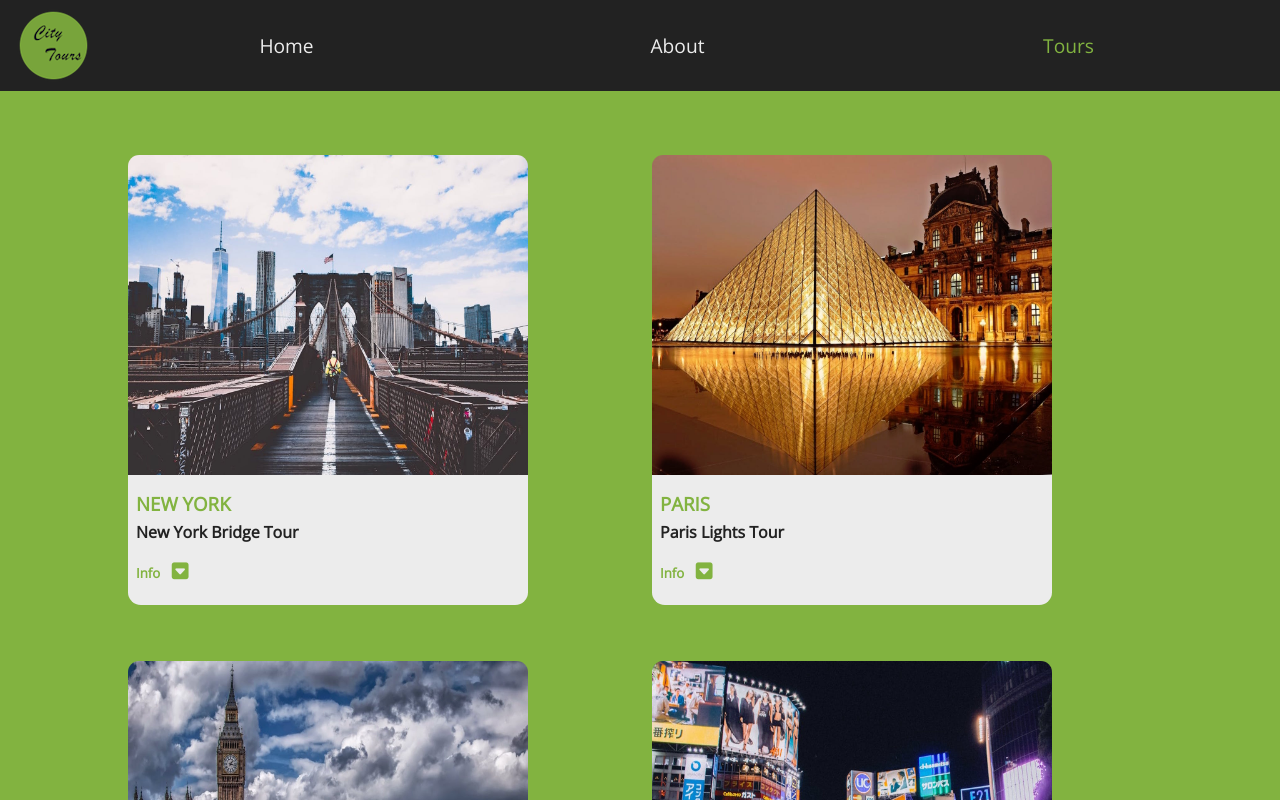
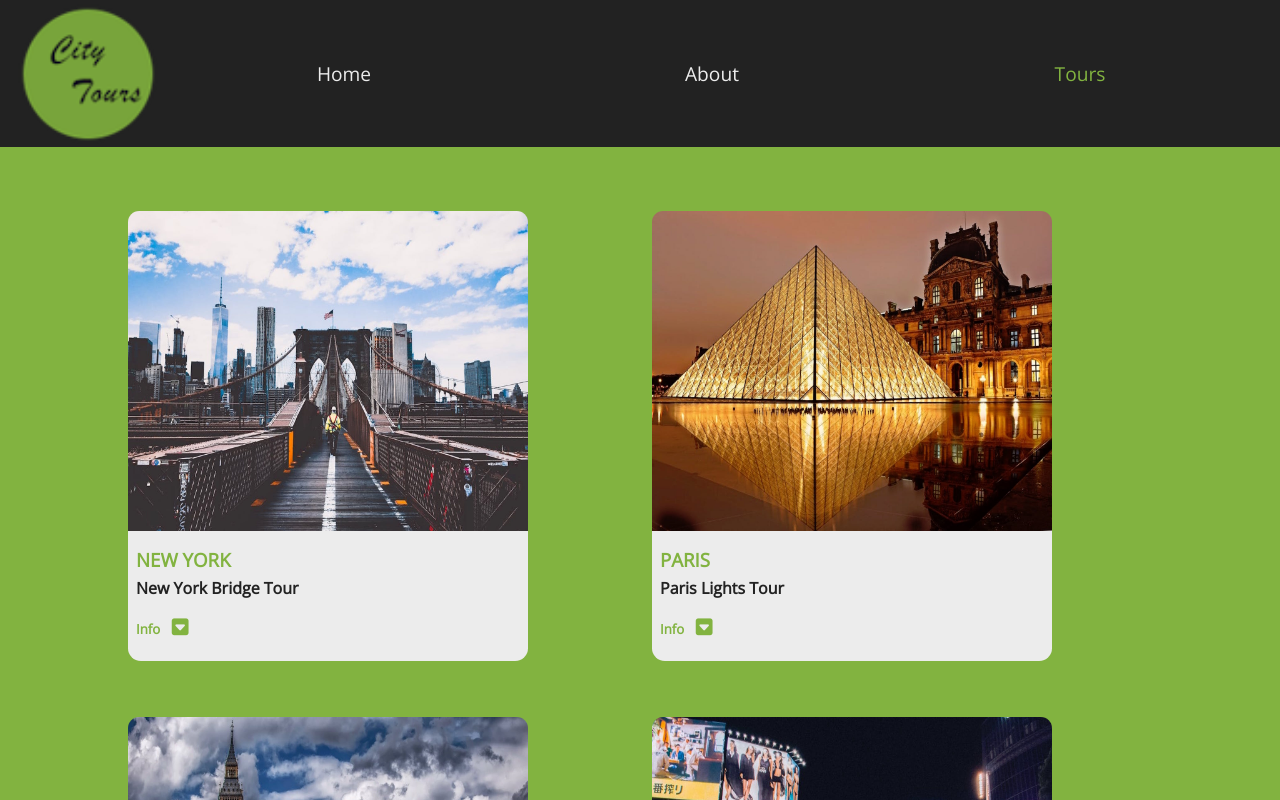
Before and after one commit to Abdulwaarith-07/React_city_tour, a React (Create React App) app: page / in a window 1280 px wide. Shown: the top 800 px of the page. Built offline with nearby package versions, Linux system fonts and the light colour scheme.

Commit message:
Increase the width of the navbar logo and added some paddings to the background

```diff
--- a/src/components/Navbar/Navbar.scss
+++ b/src/components/Navbar/Navbar.scss
@@ -3,7 +3,7 @@
 
 .navbar {
   background: $mainBlack;
-  padding: 0.5rem 1rem;
+  padding: 0.1rem 1rem;
   display: grid;
   grid-template-columns: auto 1fr;
   margin-bottom: 2rem;
@@ -26,6 +26,10 @@
      }
 }
 
+.navbar img {
+  width: 9rem;
+}
+
 .active {
     color: $mainGreen;
 }
```
